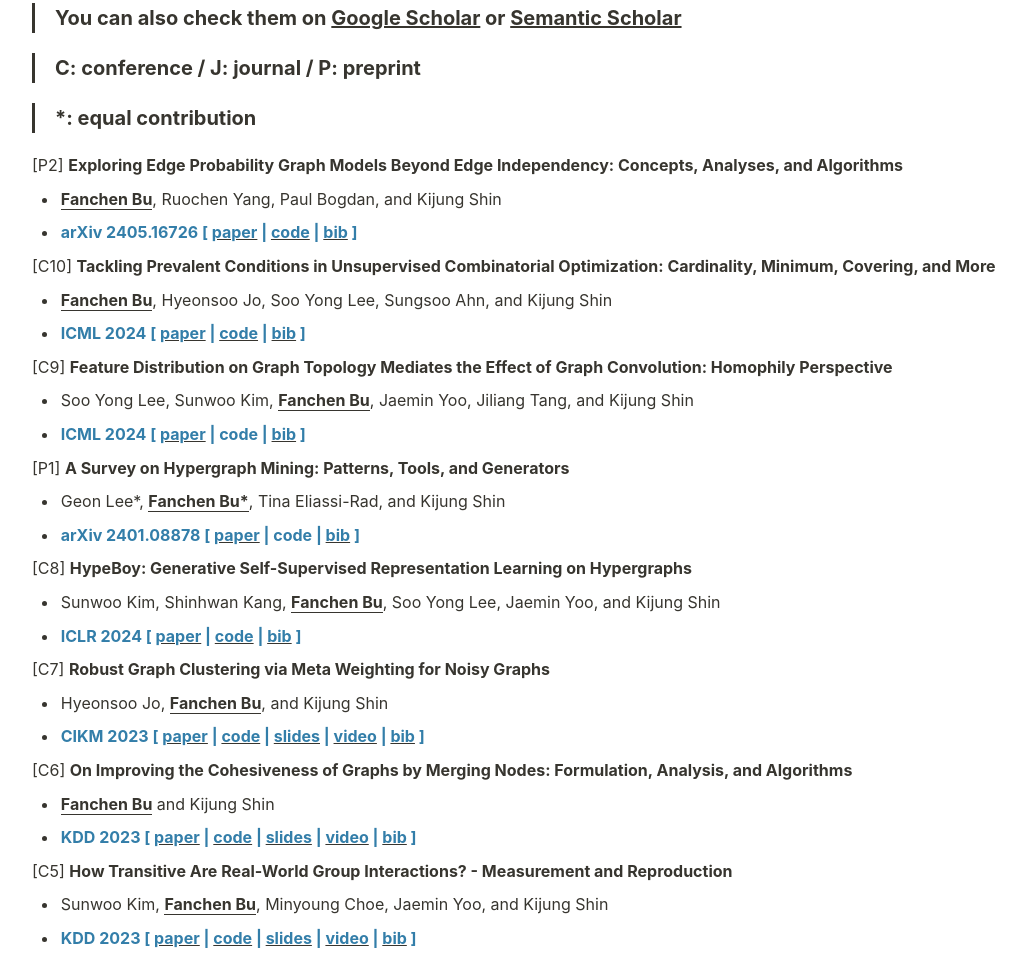
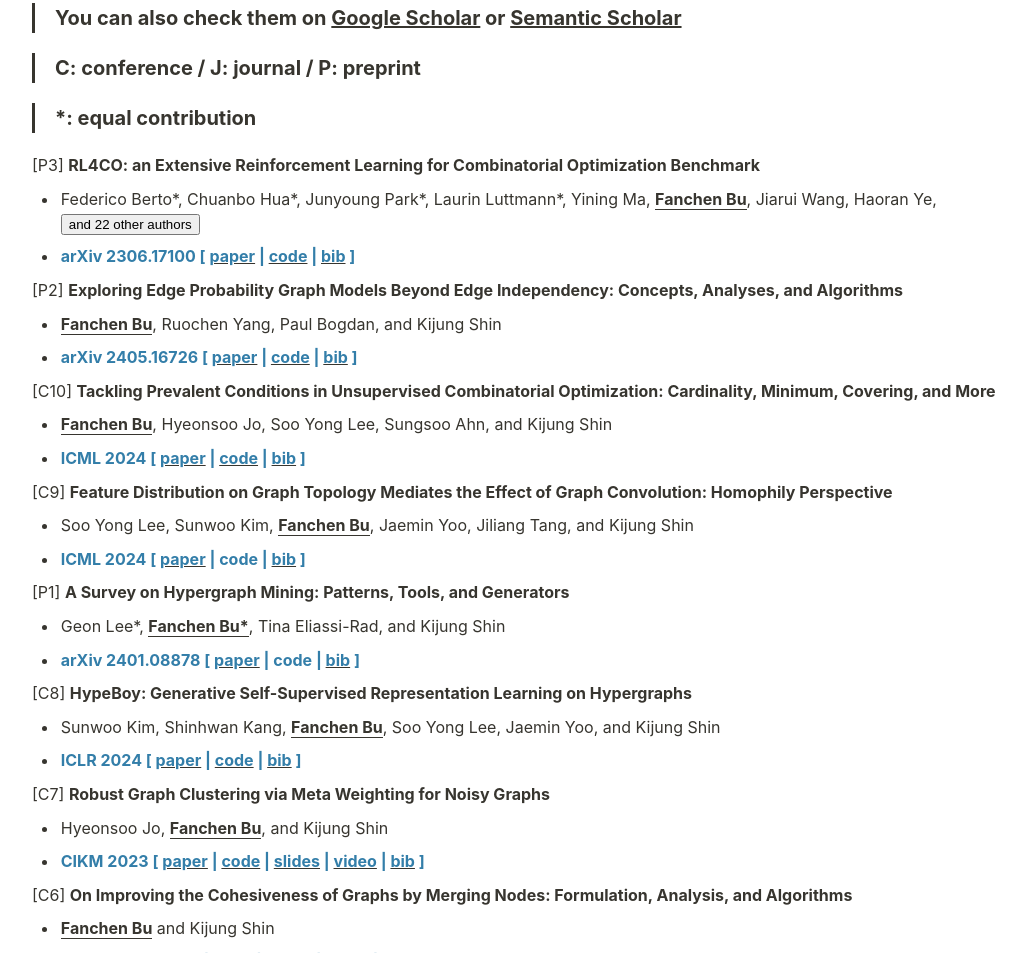
Before and after one commit to bokveizen/bokveizen.github.io, a plain HTML site: page index.html in a window 1280 px wide. Shown: the part 1445-2398 px from the top of the page, without its empty margins (108-1134 px from the left). Drawn offline with Linux system fonts and the light colour scheme.

Commit message:
rl4co update

```diff
--- a/index.html
+++ b/index.html
@@ -827,7 +827,8 @@
 			<div id="498226b2-532a-4371-b896-6f904ddd55c6" style="display: flex; flex-wrap: wrap; align-items: center;">
 				<div class="myPhoto" id="77ce0ed0-c177-42d0-b0d3-a098aef3f316">
 					<figure id="cc0d5e2b-7ba6-487f-92d1-491c1d7ce252" class="image" style="text-align:left"><a
-							href="figs/me_2024b_full.jpg"><img style="width:1000px" src="figs/me_2024b_smaller.jpg" /></a>
+							href="figs/me_2024b_full.jpg"><img style="width:1000px"
+								src="figs/me_2024b_smaller.jpg" /></a>
 					</figure>
 				</div>
 				<div style="flex: 2 0 300px;">
@@ -914,15 +915,64 @@
 					preprint</strong></blockquote>
 			<blockquote id="1ec6f3fc-05f2-4d18-a2b7-5fcd2e18accb" class=""><strong>*: equal contribution</strong>
 			</blockquote>
+			<p class="">[P3] <strong>RL4CO: an Extensive Reinforcement
+					Learning for Combinatorial Optimization Benchmark</strong></p>
+			<ul class="bulleted-list">
+				<!-- <li style="list-style-type:disc">Federico Berto*, Chuanbo Hua*, Junyoung Park*, Laurin Luttmann*, Yining
+					Ma, <span style="border-bottom:0.05em solid"><strong>Fanchen Bu</strong></span>, Jiarui Wang, Haoran
+					Ye, Minsu Kim, Sanghyeok Choi, Zepeda Gast, Andre Hottung, Jianan Zhou, Jieyi Bi, Yu Hu, Fei Liu,
+					Hyeonah Kim, Jiwoo Son, Haeyeon Kim, Davide Angioni, Wouter Kool, Zhiguang Cao, Jie Zhang, Kijung
+					Shin, Cathy Wu, Sungsoo Ahn, Guojie Song, Changhyun Kwon, Lin Xie, and Jinkyoo Park</li> -->
+				<li style="list-style-type:disc">
+					Federico Berto*, Chuanbo Hua*, Junyoung Park*, Laurin Luttmann*, Yining Ma, <span
+						style="border-bottom:0.05em solid"><strong>Fanchen Bu</strong></span>, Jiarui Wang, Haoran
+					Ye,
+					<span class="more-authors"></span>
+					<span class="hidden-authors" style="display: none;">
+						Minsu Kim, Sanghyeok Choi, Zepeda Gast, Andre Hottung, Jianan Zhou, Jieyi Bi, Yu Hu, Fei
+						Liu, Hyeonah Kim, Jiwoo Son, Haeyeon Kim, Davide Angioni, Wouter Kool, Zhiguang Cao, Jie Zhang,
+						Kijung Shin, Cathy Wu, Sungsoo Ahn, Guojie Song, Changhyun Kwon, Lin Xie, and Jinkyoo Park
+					</span>
+					<button class="show-more-button" onclick="showMoreLess()">and 22 other authors</button>
+				</li>
+
+				<script>
+					function showMoreLess() {
+						var hiddenAuthors = document.querySelector('.hidden-authors');
+						var moreAuthors = document.querySelector('.more-authors');
+						var button = document.querySelector('.show-more-button');
+
+						if (hiddenAuthors.style.display === "none") {
+							hiddenAuthors.style.display = "inline";
+							moreAuthors.style.display = "none";
+							button.textContent = "Show less";
+						} else {
+							hiddenAuthors.style.display = "none";
+							moreAuthors.style.display = "none";
+							button.textContent = "and 22 other authors";
+						}
+					}
+				</script>
+			</ul>
+			<ul class="bulleted-list">
+				<li style="list-style-type:disc"><mark class="highlight-blue"><strong>arXiv 2306.17100
+							[ </strong></mark><a href="https://arxiv.org/abs/2306.17100"><mark
+							class="highlight-blue"><strong>paper</strong></mark></a><mark
+						class="highlight-blue"><strong> | </strong></mark><a href="https://github.com/ai4co/rl4co"><mark
+							class="highlight-blue"><strong>code</strong></mark></a><mark class="highlight-blue"><strong>
+							| </strong></mark><a href="https://bokveizen.github.io/bib/rl4co_arxiv23.txt"><mark
+							class="highlight-blue"><strong>bib</strong></mark></a><mark class="highlight-blue"><strong>
+							]</strong></mark></li>
+			</ul>
 			<p class="">[P2] <strong>Exploring Edge Probability Graph Models Beyond Edge
-				Independency: Concepts, Analyses, and Algorithms</strong></p>
+					Independency: Concepts, Analyses, and Algorithms</strong></p>
 			<ul class="bulleted-list">
 				<li style="list-style-type:disc"><span style="border-bottom:0.05em solid"><strong>Fanchen
 							Bu</strong></span>, Ruochen Yang, Paul Bogdan, and Kijung Shin</li>
 			</ul>
 			<ul class="bulleted-list">
-				<li style="list-style-type:disc"><strong><mark class="highlight-blue">arXiv 2405.16726 [ </mark></strong><a
-						href="https://arxiv.org/abs/2405.16726"><strong><mark
+				<li style="list-style-type:disc"><strong><mark class="highlight-blue">arXiv 2405.16726 [
+						</mark></strong><a href="https://arxiv.org/abs/2405.16726"><strong><mark
 								class="highlight-blue">paper</mark></strong></a><strong><mark class="highlight-blue"> |
 						</mark></strong><a href="https://anonymous.4open.science/r/epgm-7EBE"><strong><mark
 								class="highlight-blue">code</mark></strong></a><strong><mark class="highlight-blue"> |
@@ -1316,7 +1366,7 @@
 							Grzegorz Niemczuk</li>
 					</ol>
 					<ol type="a" id="459a9b0b-35b9-4c1e-bde3-feb1be2972ff" class="numbered-list" start="2">
-						<li><a href="https://www.youtube.com/@SonataSecrets">Sonata Secrets</a>: Swedish pianist Henrik
+						<li><a href="https://www.youtube.com/@SonataSecrets">Sonata Secrets</a>: Swedish pianist Henrik
 							Kilhamn</li>
 					</ol>
 				</li>
```
Also changed, not shown: bib/rl4co_arxiv23.txt (added).
